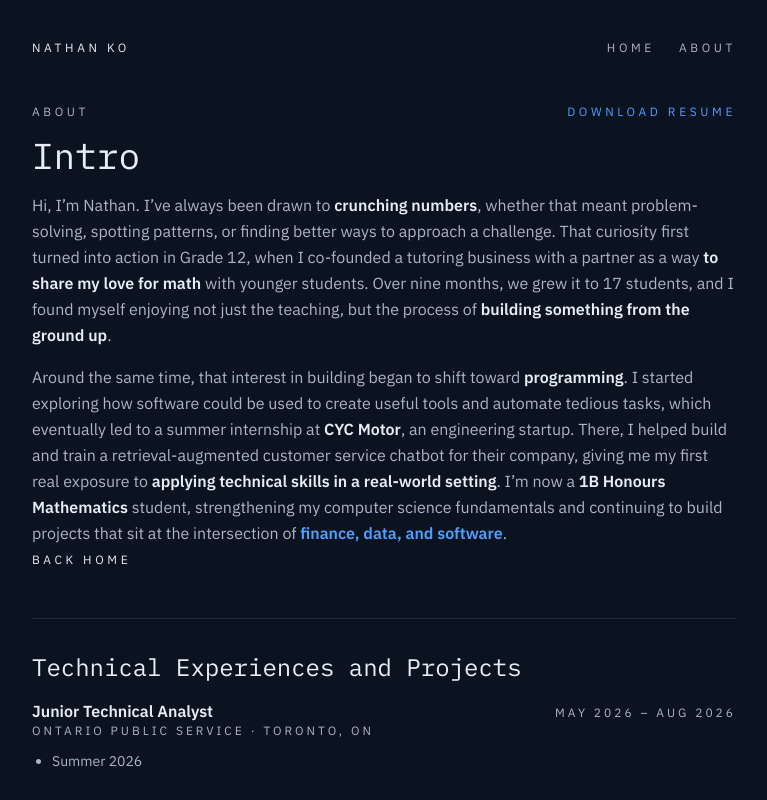
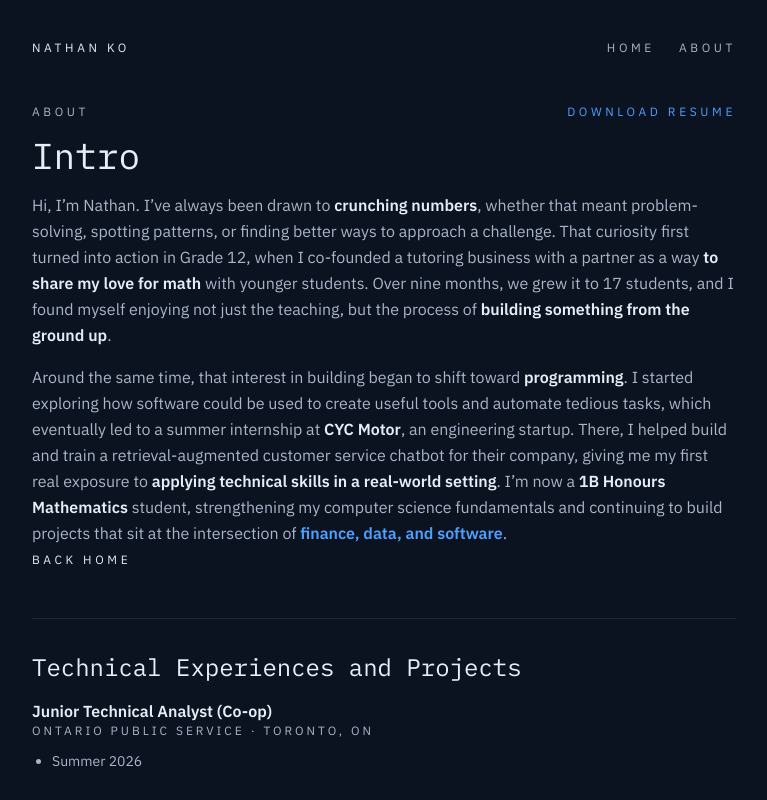
Before and after one commit to nathanko378/portfolio, a Next.js app: page /about in a window 1280 px wide. Shown: the top 800 px of the page, without its empty margins (256-1023 px from the left). Built offline with nearby package versions, Linux system fonts and the light colour scheme.

Commit message:
updated about

```diff
--- a/app/about/page.tsx
+++ b/app/about/page.tsx
@@ -61,14 +61,14 @@ export default function AboutPage() {
             <div className="flex flex-wrap items-baseline justify-between gap-2">
               <div>
                 <h3 className="text-base font-semibold text-mist">
-                  Junior Technical Analyst
+                  Junior Technical Analyst (Co-op)
                 </h3>
                 <p className="text-xs uppercase tracking-[0.25em] text-haze">
                   Ontario Public Service · Toronto, ON
                 </p>
               </div>
               <span className="text-xs uppercase tracking-[0.25em] text-haze">
-                May 2026 – Aug 2026
+
               </span>
             </div>
             <ul className="list-disc space-y-2 pl-5">
--- a/public/lines.json
+++ b/public/lines.json
@@ -1,3 +1,3 @@
 {
-  "lines": 541
+  "lines": 559
 }
```
